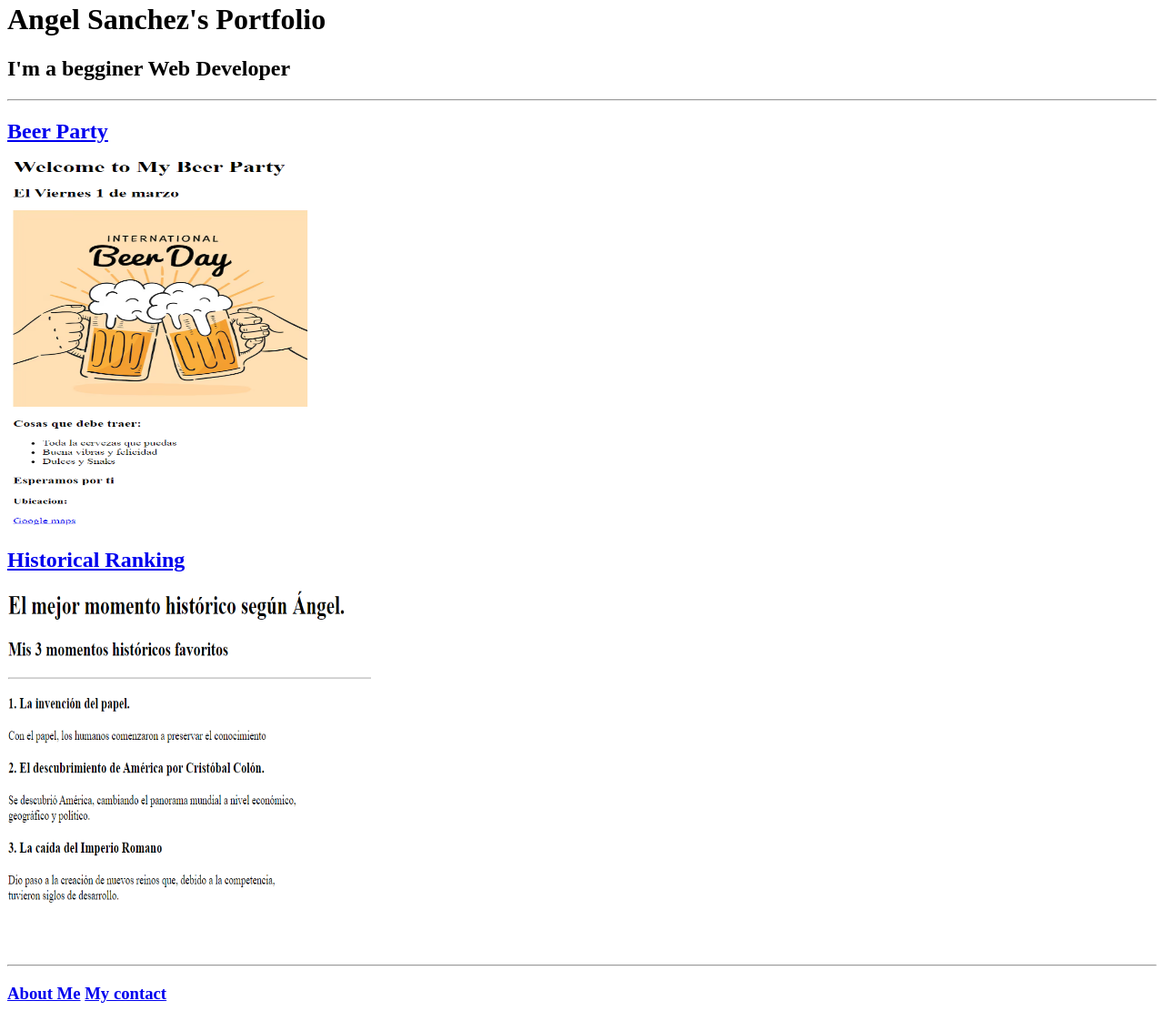
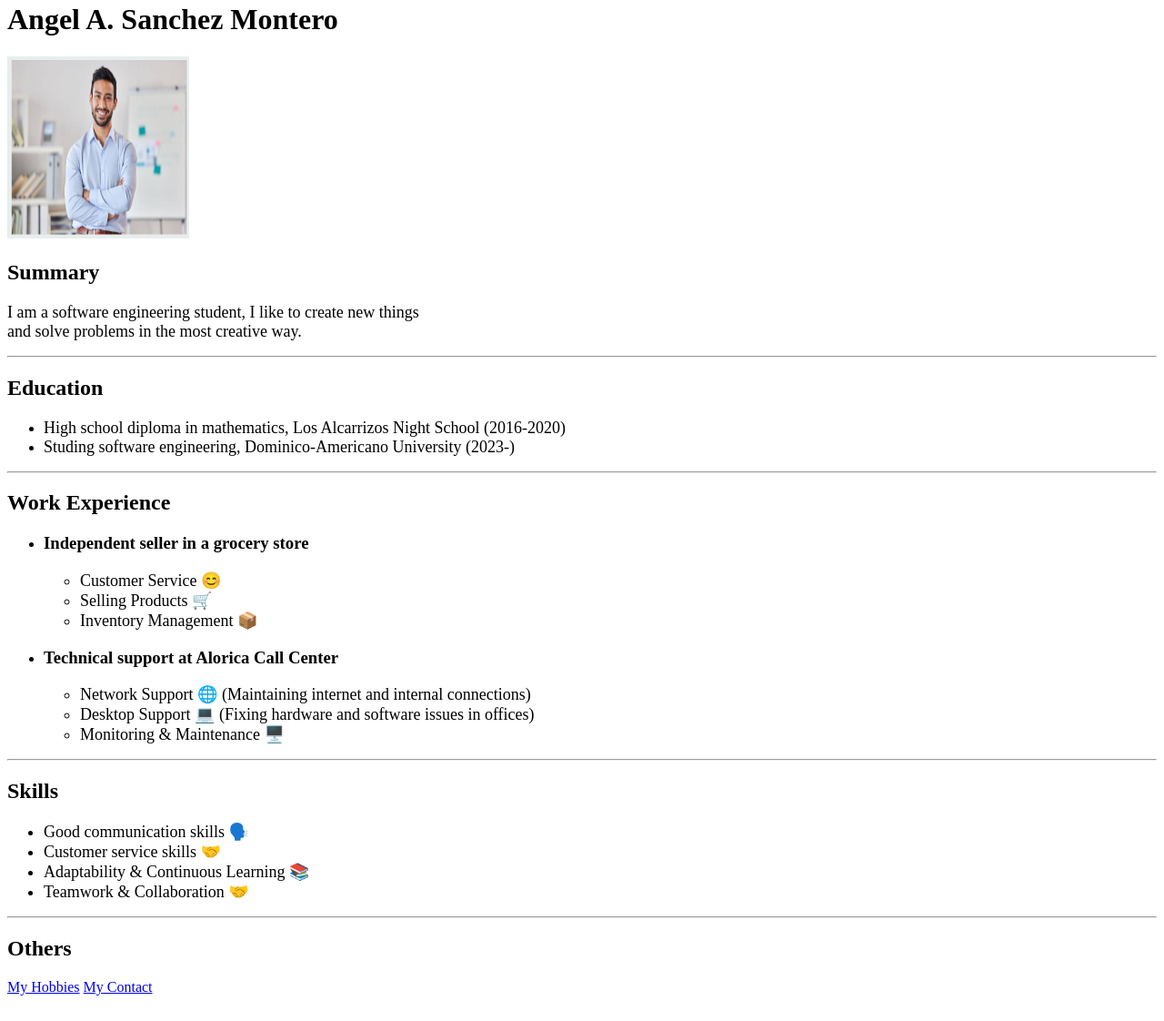
Before and after one commit to AngelSanchezM/MyWebDevelop, a plain HTML site: page index.html in a window 1280 px wide. Shown: the part 18-1140 px from the top of the page at 91% size. Drawn offline with Linux system fonts and the light colour scheme.

Commit message:
Add files via upload

```diff
--- a/index.html
+++ b/index.html
@@ -1,36 +1,58 @@
-<!-- TODO 1: Create the HTML Boilerplate -->
-
-<!-- TODO 2: Add Your previous projects' HTML into the public folder -->
-
-<!-- TODO 3: Take screenshots of your project previews and add the images to the images folder -->
-
-<!-- TODO 4: Add titles/subtitles etc. -->
-
-<!-- TODO 5: Add a link to the project pages -->
-
-<!-- TODO 6: Add images to show the project previews
-HINT for TODO 6: You can use the height attribute set to 200 to make the image smaller:
-https://developer.mozilla.org/en-US/docs/Web/HTML/Element/img#attr-height -->
-
-<!-- TODO 7: Add the Contact Me and About Me page links -->
 <!DOCTYPE html>
 <html lang="en">
 <head>
     <meta charset="UTF-8">
     <meta name="viewport" content="width=device-width, initial-scale=1.0">
-    <title>My Portfolio</title>
+    <title>Online Resume</title>
 </head>
 <body>
-    <h1>Angel Sanchez's Portfolio</h1>
-    <h2>I'm a begginer Web Developer</h2>
-    <hr/>
-    <h2><a href="./public/BeerParty.html">Beer Party</a></h2>
-    <img src="./assets/images/Beer Party.png" alt="Web Beer Party" width="400px" height="400px">
+    <h1>Angel A. Sanchez Montero</h1>
+    <img src="./assets/Latino Image.png" alt="Image about me" height="200px" width="200px">
+    <h2>Summary</h2>
+    <p>
+        <font size="4" >I am a software engineering student,  I like to create new things</br>
+        and solve problems in the most creative way.</font>
+    </p>
+    <hr>
+    <h2>Education</h2>
+    <ul>
+        <li><font size="4">High school diploma in mathematics, Los Alcarrizos Night School (2016-2020)</font></li>
+        <li><font size="4">Studing software engineering, Dominico-Americano University (2023-)</font></li>
+    </ul>
+    <hr>
+    <h2>Work Experience</h2>
+    <ul>
+        <li><h3>Independent seller in a grocery store</h3>
+            <ul> <font size="4">
+                <li>Customer Service 😊</li>
+                <li>Selling Products 🛒</li>
+                <li>Inventory Management 📦</li>
+                </font>
+            </ul>
+        </li>
+        <li><h3>Technical support at Alorica Call Center</h3>
+            <ul> <font size="4">
+                <li>Network Support 🌐 (Maintaining internet and internal connections)</li>
+                <li>Desktop Support 💻 (Fixing hardware and software issues in offices)</li>
+                <li>Monitoring & Maintenance 🖥️</li>
+                </font>
+            </ul>
+        </li>
+    </ul>
+    <hr>
+    <h2>Skills</h2>
+    <ul> <font size="4.5">
+        <li> Good communication skills 🗣️</li>
+        <li>Customer service skills 🤝</li>
+        <li>Adaptability & Continuous Learning 📚</li>
+        <li>Teamwork & Collaboration 🤝</li>
+        </font>
+    </ul>
+    <hr>
+    <h2>Others</h2>
+    <a href="./public/Hobbies.html"> My Hobbies</a>
+    <a href="./public/My Contact.Html"> My Contact</a>
 
-    <h2><a href="./public/HistoricalRanking.html">Historical Ranking</a></h2>
-    <img src="./assets/images/Captura de pantalla 2025-02-09 191403.png" alt="HistoricalRanking" width="400px" height="400px">
-    <hr/>
-    <h3><a href="./public/about.html">About Me</a> <a href="./public/contact.html">My contact</a></h3>
 
 </body>
 </html>
```
Also changed, not shown: public/Hobbies.html (added, +17 -0 lines), public/My Contact.Html (added, +16 -0 lines), assets/Latino Image.png (added).
